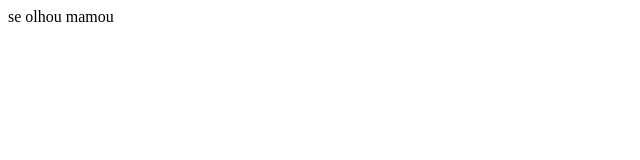
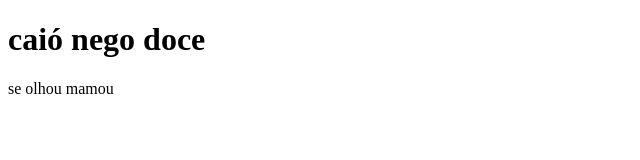
Before and after one commit to Ramonlegend/PROJETO-PI-FATEC, a plain HTML site: page index.html in a window 1280 px wide. Shown: the whole page, without its empty margins (0-640 px from the left). Drawn offline with Linux system fonts and the light colour scheme.

Commit message:
h1 sobre caió

```diff
--- a/index.html
+++ b/index.html
@@ -8,6 +8,7 @@
 </head>
 
 <body>
+  <h1>caió nego doce</h1>
   <span>se olhou mamou</span>
 
 </body>
```
